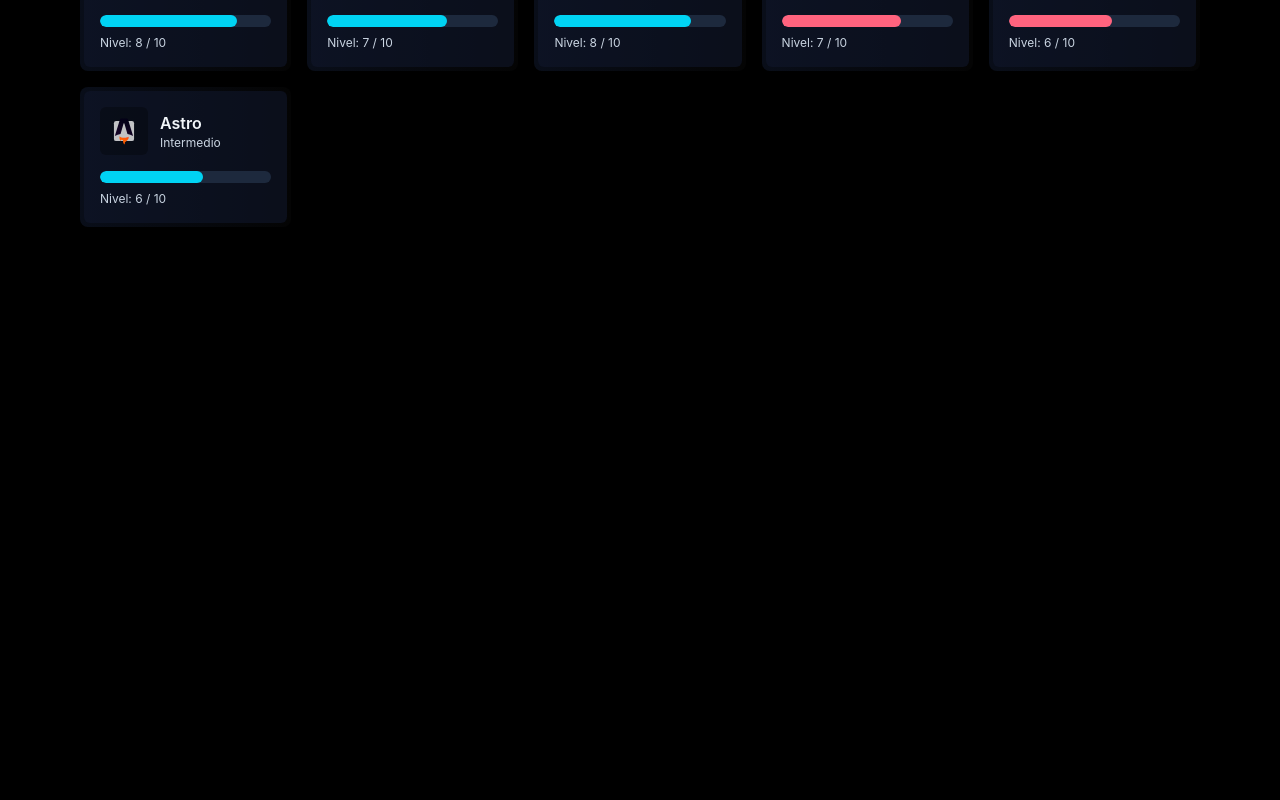
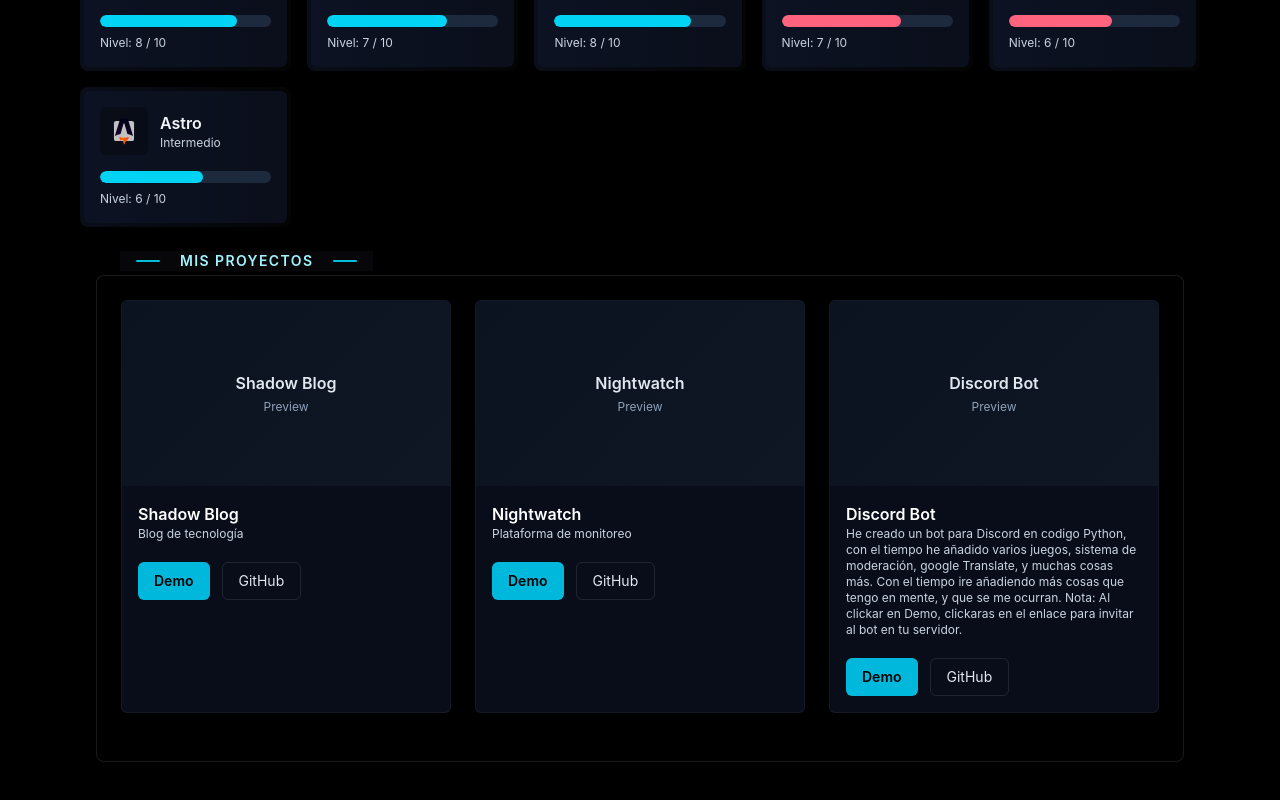
Before and after one commit to Tommyscripts/portfolio, a React (Vite) app: page / in a window 1280 px wide. Shown: the part 1040-1840 px from the top of the page. Before the commit the page ends 1331 px from the top, so only its background shows below. Built offline with nearby package versions, Linux system fonts and the light colour scheme.

Commit message:
Agregar componente MisProyectos para mostrar proyectos con detalles y enlaces

```diff
--- a/app/componentes/Home.tsx
+++ b/app/componentes/Home.tsx
@@ -3,6 +3,7 @@
 import Cabecera from "./Cabecera";
 import SobreMi from "./SobreMi";
 import MisStack from "./MisStack";
+import MisProyectos from "./MisProyectos";
 
 const Home: React.FC = () => {
   return (
@@ -13,6 +14,7 @@
           <Cabecera />
           <SobreMi />
           <MisStack />
+          <MisProyectos />
         </div>
       </main>
     </div>
--- /dev/null
+++ b/app/componentes/MisProyectos.tsx
@@ -0,0 +1,127 @@
+import React from "react";
+
+type Project = {
+  id: string | number;
+  title: string;
+  subtitle?: string;
+  image?: string;
+  demoUrl?: string;
+  githubUrl?: string;
+};
+
+const placeholderBg = "linear-gradient(135deg,#0b1220 0%, #0f1724 100%)";
+
+const defaultProjects: Project[] = [
+  {
+    id: "shadow-blog",
+    title: "Shadow Blog",
+    subtitle: "Blog de tecnología",
+    demoUrl: "#",
+    githubUrl: "#",
+  },
+  {
+    id: "nightwatch",
+    title: "Nightwatch",
+    subtitle: "Plataforma de monitoreo",
+    demoUrl: "#",
+    githubUrl: "#",
+  },
+  {
+    id: "DiscordBot",
+    title: "Discord Bot",
+    subtitle: "He creado un bot para Discord en codigo Python, con el tiempo he añadido varios juegos, sistema de moderación, google Translate, y muchas cosas más. Con el tiempo ire añadiendo más cosas que tengo en mente, y que se me ocurran. Nota: Al clickar en Demo, clickaras en el enlace para invitar al bot en tu servidor.",
+    // sin demo para probar boton condicional
+    demoUrl: "https://discord.com/oauth2/authorize?client_id=1424779352008298537&scope=bot%20applications.commands&permissions=3941734153713728",
+    githubUrl: "https://github.com/Tommyscripts/DiscordBotOceanicGo",
+  },
+];
+
+const chunkArray = <T,>(arr: T[], size: number): T[][] => {
+  const chunks: T[][] = [];
+  for (let i = 0; i < arr.length; i += size) chunks.push(arr.slice(i, i + size));
+  return chunks;
+};
+
+const MisProyectos: React.FC<{ items?: Project[] }> = ({ items = defaultProjects }) => {
+  const rows = chunkArray(items, 3);
+
+  return (
+    <section className="my-12">
+      <div className="max-w-6xl mx-auto px-4">
+        <div className="relative mb-6">
+          <div className="absolute -top-6 left-6 z-20 flex items-center gap-3 bg-[#070608] px-3 sm:px-4">
+            <div className="w-6 h-[2px] bg-cyan-400/90 rounded" />
+            <h2 className="text-[10px] sm:text-xs md:text-sm uppercase tracking-widest text-cyan-200 font-semibold px-2">Mis Proyectos</h2>
+            <div className="w-6 h-[2px] bg-cyan-400/90 rounded" />
+          </div>
+
+          <div className="rounded-lg border border-white/10 bg-gradient-to-tr from-black/20 to-transparent backdrop-blur-sm overflow-hidden p-6">
+            {rows.map((row, ri) => (
+              <div key={ri} className="grid grid-cols-1 sm:grid-cols-2 lg:grid-cols-3 gap-6 mb-6">
+                {row.map((p) => (
+                  <article key={p.id} className="bg-slate-900/60 rounded-md border border-white/5 overflow-hidden shadow-sm">
+                    <div className="aspect-[16/9] w-full bg-slate-800/30 flex items-center justify-center" style={{ background: p.image ? undefined : placeholderBg }}>
+                      {p.image ? (
+                        // si se pasa imagen, la usamos
+                        // eslint-disable-next-line @next/next/no-img-element
+                        <img
+                          src={p.image}
+                          alt={p.title}
+                          className="w-full h-full object-cover"
+                          loading="lazy"
+                          onError={(e) => {
+                            const img = e.currentTarget as HTMLImageElement;
+                            img.onerror = null;
+                            img.style.display = "none";
+                          }}
+                        />
+                      ) : (
+                        <div className="p-4 text-center">
+                          <div className="text-slate-200 font-semibold">{p.title}</div>
+                          <div className="text-xs text-slate-400 mt-1">Preview</div>
+                        </div>
+                      )}
+                    </div>
+
+                    <div className="p-4 flex flex-col gap-3">
+                      <div>
+                        <h3 className="text-white font-semibold">{p.title}</h3>
+                        {p.subtitle && <p className="text-xs text-slate-300">{p.subtitle}</p>}
+                      </div>
+
+                      <div className="mt-2 flex gap-3">
+                        {p.demoUrl && (
+                          <a
+                            href={p.demoUrl}
+                            target="_blank"
+                            rel="noopener noreferrer"
+                            className="inline-flex items-center gap-2 px-4 py-2 bg-cyan-500 text-black rounded-md text-sm font-semibold"
+                          >
+                            Demo
+                          </a>
+                        )}
+
+                        {p.githubUrl && (
+                          <a
+                            href={p.githubUrl}
+                            target="_blank"
+                            rel="noopener noreferrer"
+                            className="inline-flex items-center gap-2 px-4 py-2 border border-white/10 text-slate-200 rounded-md text-sm"
+                          >
+                            GitHub
+                          </a>
+                        )}
+                      </div>
+                    </div>
+                  </article>
+                ))}
+              </div>
+            ))}
+          </div>
+        </div>
+      </div>
+    </section>
+  );
+};
+
+export default MisProyectos;
```
